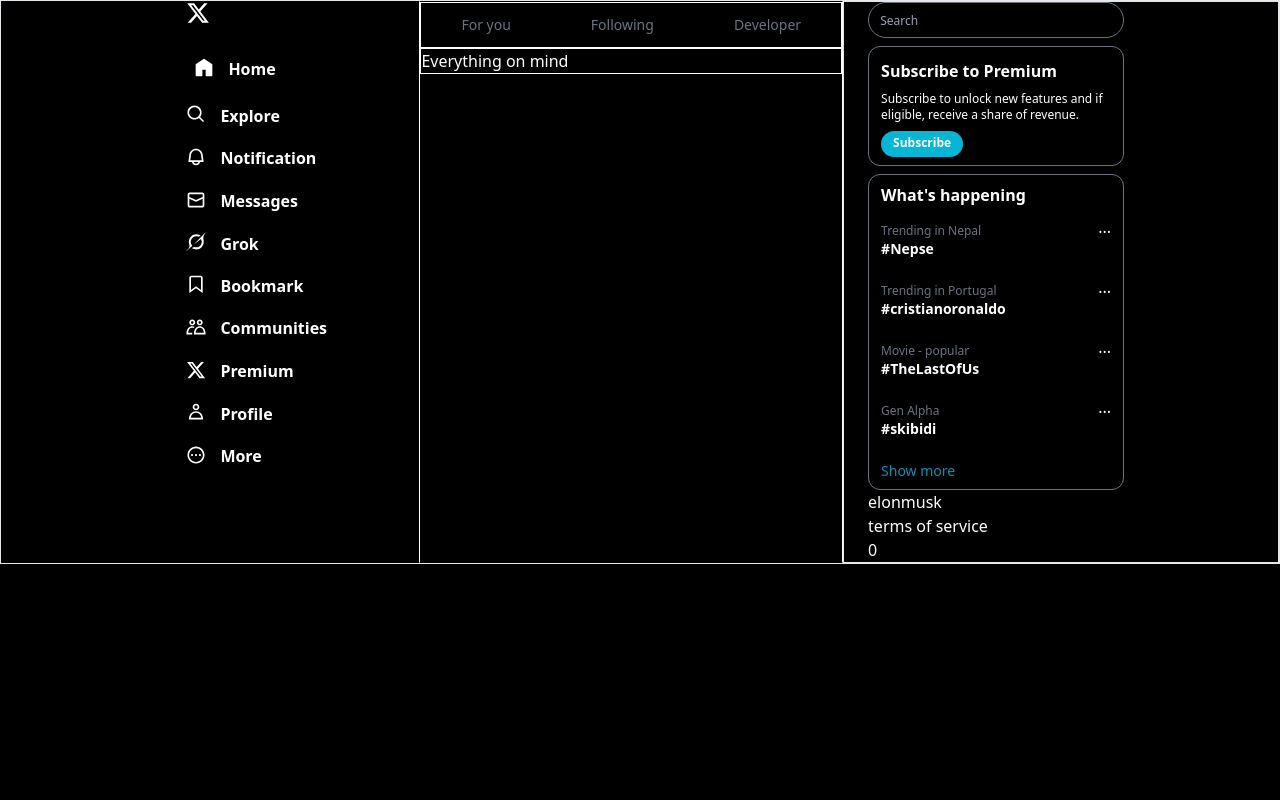
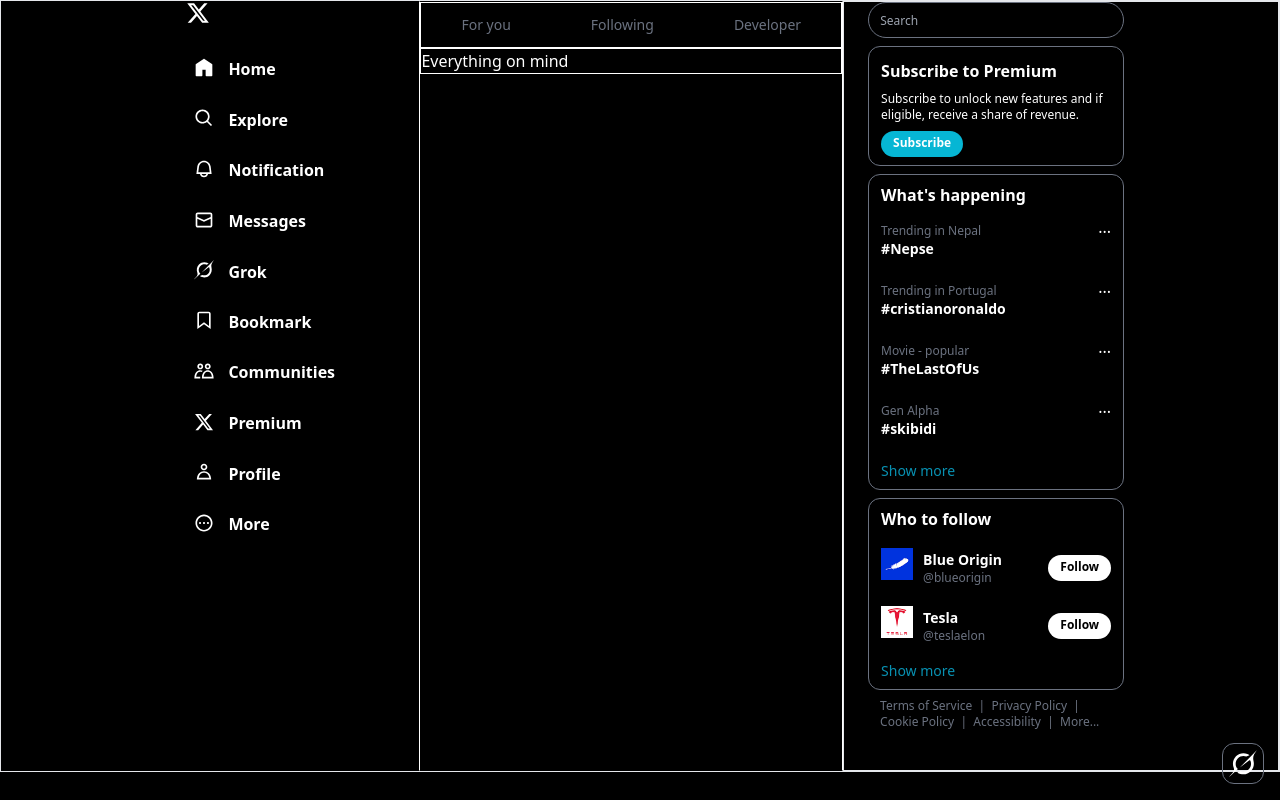
Before and after one commit to bhuvan-365/Tailwindcss-project, a website: page css/index.html in a window 1280 px wide. Drawn offline with nearby package versions, Linux system fonts and the light colour scheme.

Commit message:
features added

```diff
--- a/css/index.html
+++ b/css/index.html
@@ -46,7 +46,7 @@
                             </g>
                         </svg> Home
                     </li>
-                    <li><svg viewBox="0 0 24 24" aria-hidden="true"
+                    <li class=" w-fit  hover:bg-gray-900 rounded-3xl pr-5 pl-2 py-1 "><svg viewBox="0 0 24 24" aria-hidden="true"
                             class=" invert w-5 r-4qtqp9 r-yyyyoo r-dnmrzs r-bnwqim r-lrvibr r-m6rgpd r-1nao33i r-lwhw9o r-cnnz9e"
                             style="display: inline;  margin-bottom: 6px;  margin-right: 10px;">
                             <g>
@@ -56,7 +56,7 @@
                                 </path>
                             </g>
                         </svg> Explore</li>
-                    <li><svg viewBox="0 0 24 24" aria-hidden="true"
+                    <li class=" w-fit  hover:bg-gray-900 rounded-3xl pr-5 pl-2 py-1 "><svg viewBox="0 0 24 24" aria-hidden="true"
                             class=" invert w-5 r-4qtqp9 r-yyyyoo r-dnmrzs r-bnwqim r-lrvibr r-m6rgpd r-1nao33i r-lwhw9o r-cnnz9e"
                             style="display: inline;  margin-bottom: 6px;  margin-right: 10px;">
                             <g>
@@ -66,7 +66,7 @@
                                 </path>
                             </g>
                         </svg> Notification</li>
-                    <li><svg viewBox="0 0 24 24" aria-hidden="true"
+                    <li class=" w-fit  hover:bg-gray-900 rounded-3xl pr-5 pl-2 py-1 "><svg viewBox="0 0 24 24" aria-hidden="true"
                             class=" invert w-5 r-4qtqp9 r-yyyyoo r-dnmrzs r-bnwqim r-lrvibr r-m6rgpd r-1nao33i r-lwhw9o r-cnnz9e"
                             style="display: inline;  margin-bottom: 6px;  margin-right: 10px;">
                             <g>
@@ -76,7 +76,7 @@
                                 </path>
                             </g>
                         </svg> Messages</li>
-                    <li><svg viewBox="0 0 33 32" aria-hidden="true"
+                    <li class=" w-fit  hover:bg-gray-900 rounded-3xl pr-5 pl-2 py-1 "><svg viewBox="0 0 33 32" aria-hidden="true"
                             class=" invert w-5 r-4qtqp9 r-yyyyoo r-dnmrzs r-bnwqim r-lrvibr r-m6rgpd r-1nao33i r-lwhw9o r-cnnz9e"
                             style="display: inline;  margin-bottom: 6px;  margin-right: 10px;">
                             <g>
@@ -86,7 +86,7 @@
                                 </path>
                             </g>
                         </svg> Grok</li>
-                    <li><svg viewBox="0 0 24 24" aria-hidden="true"
+                    <li class=" w-fit  hover:bg-gray-900 rounded-3xl pr-5 pl-2 py-1 "><svg viewBox="0 0 24 24" aria-hidden="true"
                             class=" invert w-5 r-4qtqp9 r-yyyyoo r-dnmrzs r-bnwqim r-lrvibr r-m6rgpd r-1nao33i r-lwhw9o r-cnnz9e"
                             style="display: inline;  margin-bottom: 6px;  margin-right: 10px;">
                             <g>
@@ -96,7 +96,7 @@
                                 </path>
                             </g>
                         </svg> Bookmark</li>
-                    <li><svg viewBox="0 0 24 24" aria-hidden="true"
+                    <li class=" w-fit  hover:bg-gray-900 rounded-3xl pr-5 pl-2 py-1 "><svg viewBox="0 0 24 24" aria-hidden="true"
                             class=" invert w-5 r-4qtqp9 r-yyyyoo r-dnmrzs r-bnwqim r-lrvibr r-m6rgpd r-1nao33i r-lwhw9o r-cnnz9e"
                             style="display: inline;  margin-bottom: 6px;  margin-right: 10px;">
                             <g>
@@ -106,7 +106,7 @@
                                 </path>
                             </g>
                         </svg> Communities</li>
-                    <li><svg viewBox="0 0 24 24" aria-hidden="true"
+                    <li class=" w-fit  hover:bg-gray-900 rounded-3xl pr-5 pl-2 py-1 "><svg viewBox="0 0 24 24" aria-hidden="true"
                             class="w-5 invert r-4qtqp9 r-yyyyoo r-dnmrzs r-bnwqim r-lrvibr r-m6rgpd r-lrsllp r-1nao33i r-16y2uox r-8kz0gk"
                             style="display: inline;  margin-bottom: 6px;  margin-right: 10px;">
                             <g>
@@ -116,7 +116,7 @@
                                 </path>
                             </g>
                         </svg> Premium</li>
-                    <li><svg viewBox="0 0 24 24" aria-hidden="true"
+                    <li class=" w-fit  hover:bg-gray-900 rounded-3xl pr-5 pl-2 py-1 "><svg viewBox="0 0 24 24" aria-hidden="true"
                             class=" invert w-5 r-4qtqp9 r-yyyyoo r-dnmrzs r-bnwqim r-lrvibr r-m6rgpd r-1nao33i r-lwhw9o r-cnnz9e"
                             style="display: inline;  margin-bottom: 6px;  margin-right: 10px;">
                             <g>
@@ -126,7 +126,7 @@
                                 </path>
                             </g>
                         </svg> Profile</li>
-                    <li><svg viewBox="0 0 24 24" aria-hidden="true"
+                    <li class=" w-fit  hover:bg-gray-900 rounded-3xl pr-5 pl-2 py-1 "><svg viewBox="0 0 24 24" aria-hidden="true"
                             class="invert w-5 r-4qtqp9 r-yyyyoo r-dnmrzs r-bnwqim r-lrvibr r-m6rgpd r-1nao33i r-lwhw9o r-cnnz9e"
                             style="display: inline;  margin-bottom: 6px;  margin-right: 10px;">
                             <g>
@@ -225,15 +225,54 @@
 
 
             </div>
-            <div class="suggestFollow">
-                elonmusk
+            <div class="suggestFollow border border-gray-500 max-w-64 mt-2 py-2 rounded-xl">
+                <h1 class="font-bold px-3">Who to follow</h1>
+
+
+                <div class="w-full px-3 py-2 pt-4 flex justify-between items-center">
+                    <div class="flex justify-center gap-2.5 items-center ">
+                        <img class="h-8 w-8 " src="/Tailwindcss-project/images/blueorigin.png" alt="">
+                        <div class="inside flex flex-col justify-center ">
+                            <h3 class="text-sm font-bold ">Blue Origin</h3>
+                            <p class="text-xs text-gray-500 h-2">@blueorigin</p>
+                        </div>
+                    </div>
+                    <button
+                        class="bg-white text-xs pt-1 pb-1.5 px-3 mt-2 font-semibold rounded-2xl text-black ">Follow</button>
+
+                </div>
+
+                 <div class="w-full px-3 py-2 pt-4 flex justify-between items-center">
+                    <div class="flex justify-center gap-2.5 items-center ">
+                        <img class="h-8 w-8 " src="/Tailwindcss-project/images/tesla.png" alt="">
+                        <div class="inside flex flex-col justify-center ">
+                            <h3 class="text-sm font-bold ">Tesla</h3>
+                            <p class="text-xs text-gray-500 h-2">@teslaelon</p>
+                        </div>
+                    </div>
+                    <button
+                        class="bg-white text-xs pt-1 pb-1.5 px-3 mt-2 font-semibold rounded-2xl text-black ">Follow</button>
+
+                </div>
+                  <div class="text-cyan-600 text-sm px-3 mt-3.5">Show more</div>
+
+
+
             </div>
-            <div class="foot">
-                terms of service
+            <div class="foot w-64  h-20 text-xs  text-gray-500 ">
+        <ul class="flex flex-row flex-wrap justify-start items-center px-3 pt-2">
+        <li>Terms of Service&nbsp;&nbsp;|&nbsp;&nbsp;</li>
+        <li>Privacy Policy&nbsp;&nbsp;|&nbsp;&nbsp;</li>
+        <li>Cookie Policy&nbsp;&nbsp;|&nbsp;&nbsp;</li>
+        <li>Accessibility&nbsp;&nbsp;|&nbsp;&nbsp;</li>
+        <li>More...</li>
+</ul>
+
             </div>
 
-            <div class="grock">
-                0
+            <div class="grock fixed right-4 bottom-4 w-fit p-1.5 border border-gray-500 shadow-[0_0_16px_4px_rgba(255,255,255,0.7) rounded-xl">
+                <svg viewBox="0 0 33 32" aria-hidden="true" class=" invert w-7 r-4qtqp9 r-yyyyoo r-dnmrzs r-bnwqim r-lrvibr r-m6rgpd r-mabqd8 r-1yvhtrz"><g><path d="M12.745 20.54l10.97-8.19c.539-.4 1.307-.244 1.564.38 1.349 3.288.746 7.241-1.938 9.955-2.683 2.714-6.417 3.31-9.83 1.954l-3.728 1.745c5.347 3.697 11.84 2.782 15.898-1.324 3.219-3.255 4.216-7.692 3.284-11.693l.008.009c-1.351-5.878.332-8.227 3.782-13.031L33 0l-4.54 4.59v-.014L12.743 20.544m-2.263 1.987c-3.837-3.707-3.175-9.446.1-12.755 2.42-2.449 6.388-3.448 9.852-1.979l3.72-1.737c-.67-.49-1.53-1.017-2.515-1.387-4.455-1.854-9.789-.931-13.41 2.728-3.483 3.523-4.579 8.94-2.697 13.561 1.405 3.454-.899 5.898-3.22 8.364C1.49 30.2.666 31.074 0 32l10.478-9.466"></path></g></svg>
+
             </div>
 
 
```
Also changed, not shown: images/blueorigin.png (added), images/infinityWard.jfif (added), images/tesla.png (added).
